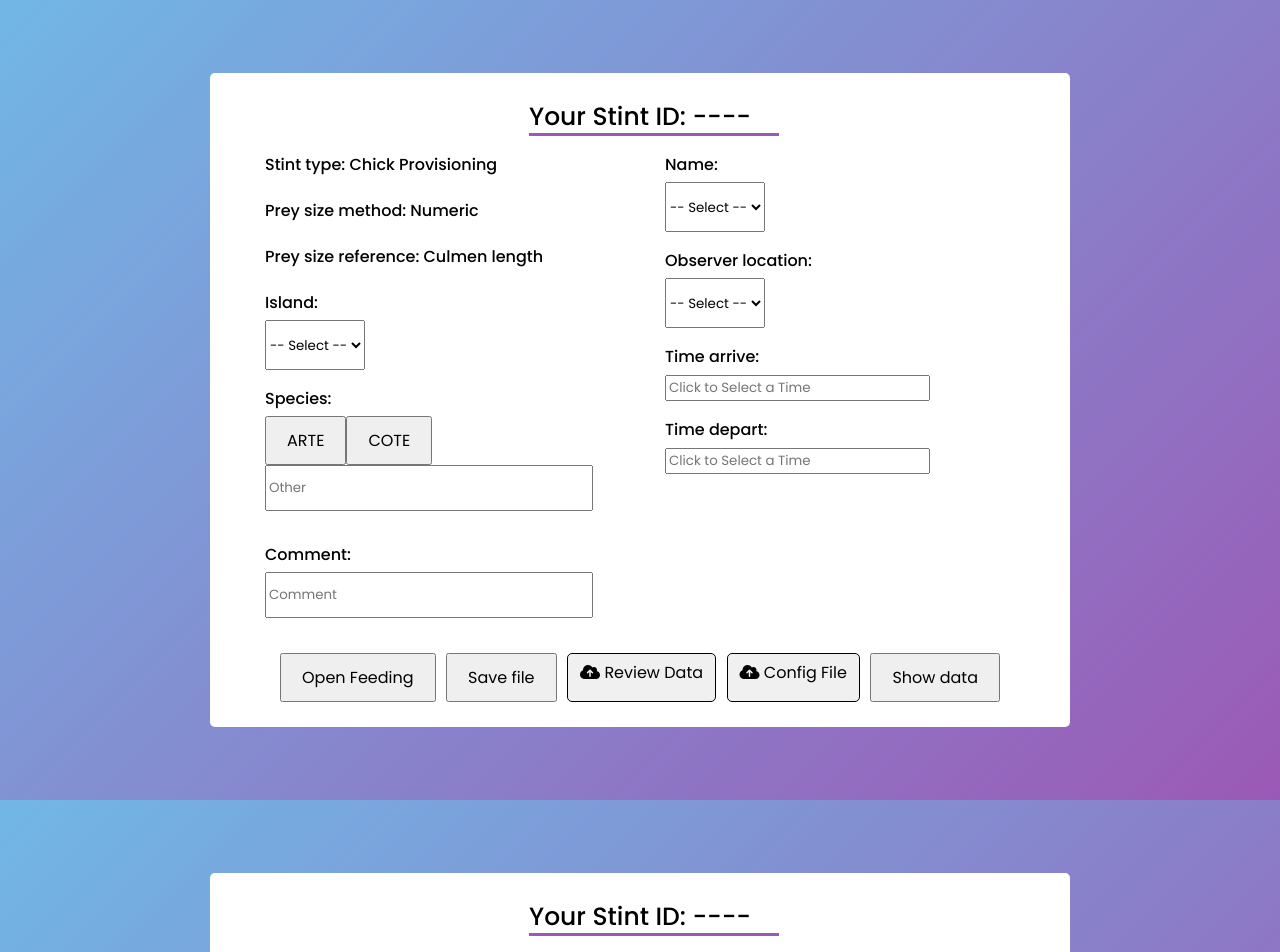
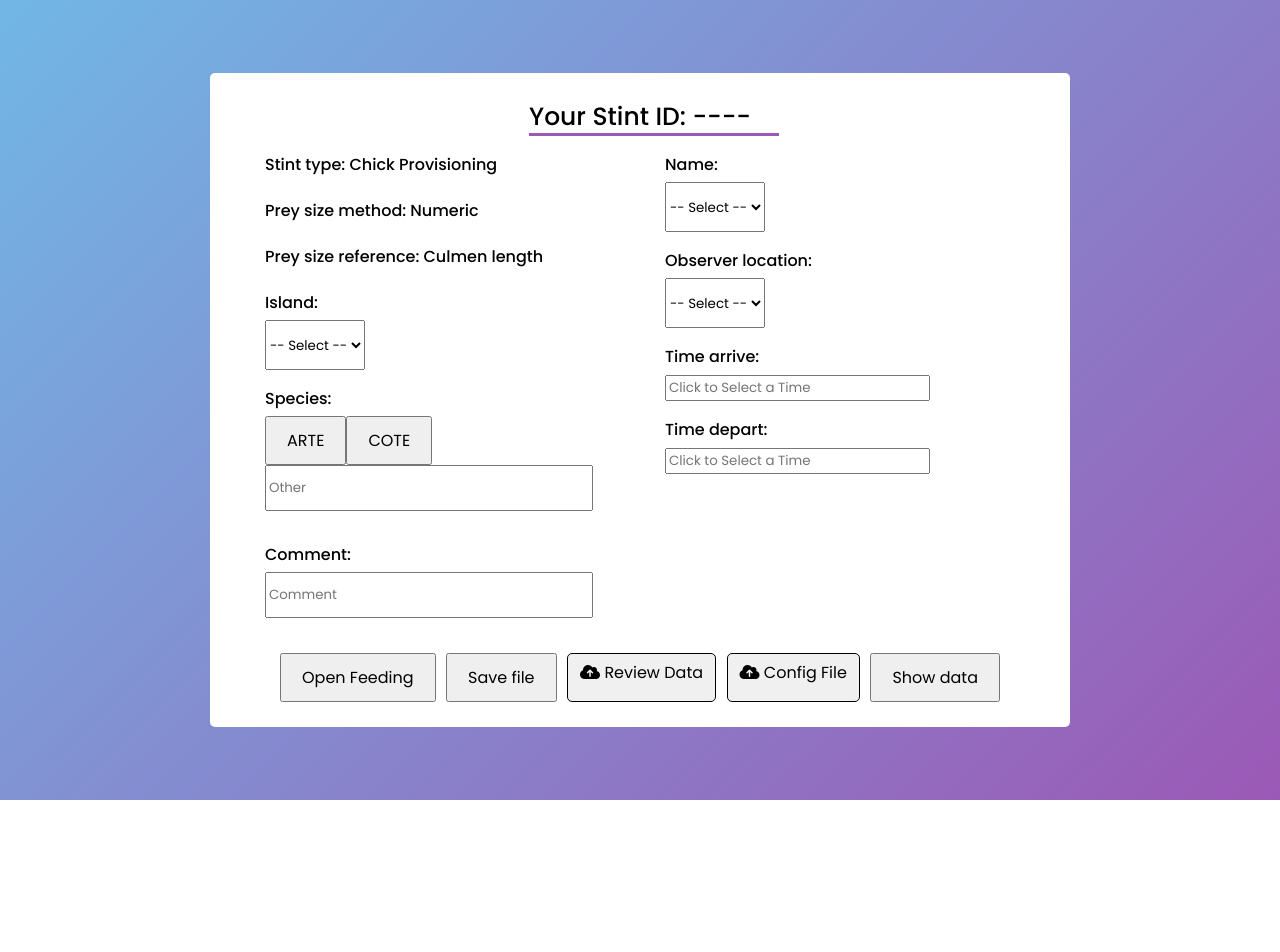
Before and after one commit to hahalinh/ES-Project, a React (Create React App) app: page / in a window 1280 px wide. Shown: the top 952 px of the page. After the commit the page ends 800 px from the top, so only its background shows below. Built offline with nearby package versions, Linux system fonts and the light colour scheme.

Commit message:
Merge with Terrel branch

```diff
--- a/src/App.js
+++ b/src/App.js
@@ -7,7 +7,6 @@ function App() {
   return (
     <>
       <StintData />
-      <StintData />
     </>
   )
 }
--- a/src/components/StintData.jsx
+++ b/src/components/StintData.jsx
@@ -351,7 +351,6 @@ function StintData() {
                         <>
                             <div className="start-stint">
                                 <div className='stint-form'>
-                                    {/* <h1>Start A Stint</h1> */}
                                     <div className='stint-id'>Your Stint ID: {stintID}</div>
 
                                     <div className="login-column">
```
